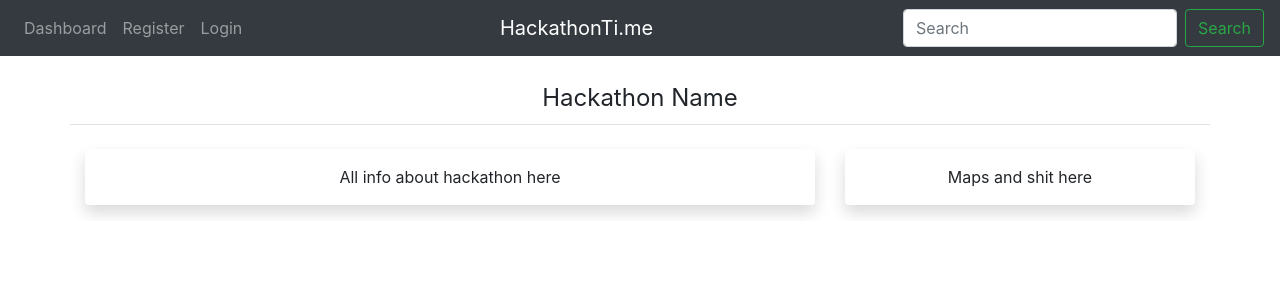
After one commit to nk521/hackathontime, a Django app: page /h/ in a window 1280 px wide. The commit adds this page. Shown: the top 300 px of the page. Run offline with Django 3.2, Linux system fonts and the light colour scheme; some libraries are stand-ins or nearby versions.

Commit message:
started working on hackathon slug

```diff
--- a/hackathontime_base/urls.py
+++ b/hackathontime_base/urls.py
@@ -30,6 +30,7 @@ urlpatterns = [
     path('profile/', users_views.profile, name='ht-profile'),
     path('profile/<slug:profile>', users_views.profile_view, name='ht-profile-view'),
     path('team/register', users_views.register_team, name='ht-register-team'),
+    path('h/', users_views.hackathon_view, name='ht-hackathon-view'),
 ]
 
 if settings.DEBUG:
--- a/hackathontime_main/templates/hackathontime_main/base.html
+++ b/hackathontime_main/templates/hackathontime_main/base.html
@@ -62,7 +62,7 @@
 	{% block nav %}
 	{% endblock %}
 
-	<div rolr="main" class="container pt-4">
+	<div role="main" class="container pt-4">
 		{% if messages %}
 			{% for message in messages %}
 				<div class="alert alert-{{ message.tags }}">
--- /dev/null
+++ b/hackathontime_users/templates/hackathontime_users/hackathon_slug.html
@@ -0,0 +1,20 @@
+{% extends "hackathontime_main/base.html" %}
+{% block body %}
+	<div class="content-section">
+		<div class="row">
+			<legend class="border-bottom border-gray pb-2 mb-2 text-center">
+				Hackathon Name
+			</legend>
+			<div class="col-md-8">
+				<div class="my-3 p-3 bg-white rounded shadow text-center">
+					All info about hackathon here
+				</div>
+			</div>
+			<div class="col-md-4">
+				<div class="my-3 p-3 bg-white rounded shadow text-center">
+					Maps and shit here
+				</div>
+			</div>
+		</div>
+	</div>
+{% endblock body %}
--- a/hackathontime_users/templates/hackathontime_users/profile_slug.html
+++ b/hackathontime_users/templates/hackathontime_users/profile_slug.html
@@ -1,5 +1,4 @@
 {% extends "hackathontime_main/base.html" %}
-{% load crispy_forms_tags %}
 {% block body %}
 	<div class="content-section">
 
--- a/hackathontime_users/views.py
+++ b/hackathontime_users/views.py
@@ -124,3 +124,6 @@ def profile_view(request, **kwargs):
 	else:
 		messages.warning(request, 'User doesn\'t exists.')
 		return redirect('ht-home')
+
+def hackathon_view(request):
+	return render(request, 'hackathontime_users/hackathon_slug.html')
```
